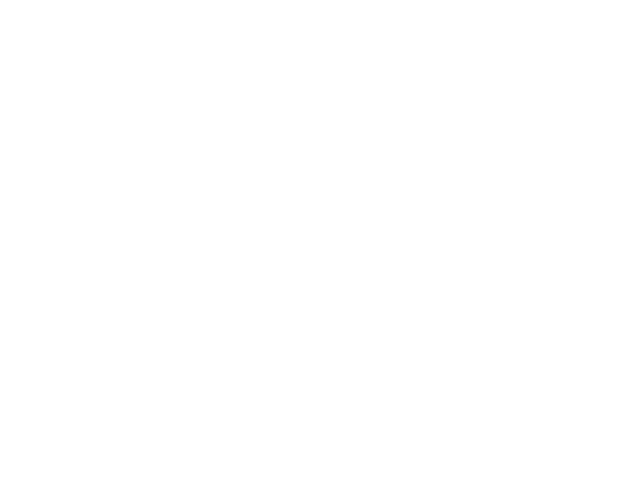
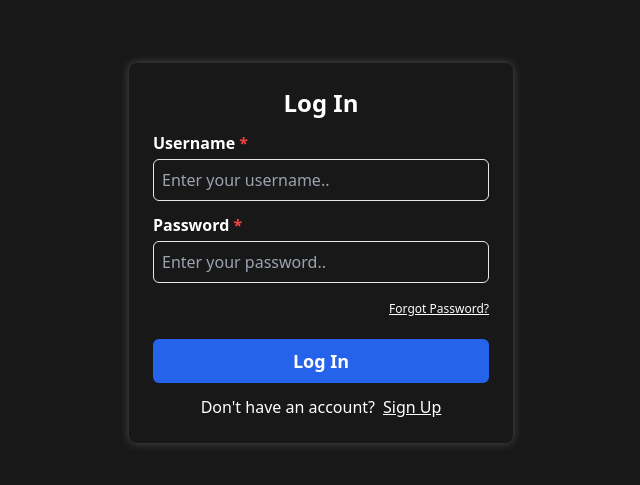
Before and after one commit to shoaibhasann/threads-clone, a React (Vite) app in the folder client/: page /login in a window 1280 px wide. Before the commit this address had no page. Shown: the part 147-632 px from the top of the page, without its empty margins (319-959 px from the left). Built offline with nearby package versions, Linux system fonts and the light colour scheme.

Commit message:
Added: login page

```diff
--- a/client/src/App.jsx
+++ b/client/src/App.jsx
@@ -1,12 +1,14 @@
 import { Route,Routes } from "react-router-dom";
 
 import Home from "./pages/Home.jsx";
+import Login from "./pages/Login.jsx";
 
 
 function App() {
   return (
     <Routes>
       <Route path='/' element={<Home/>} />
+      <Route exact path='/login' element={<Login/>} />
     </Routes>
   )
 }
--- /dev/null
+++ b/client/src/pages/Login.jsx
@@ -0,0 +1,109 @@
+import { useState } from "react";
+import { toast } from "react-hot-toast";
+import { useDispatch } from "react-redux";
+import { Link, useNavigate } from "react-router-dom";
+
+import { login } from "../store/slices/AuthSlice";
+
+function Login() {
+  const dispatch = useDispatch();
+  const navigate = useNavigate();
+
+  const [loginData, setLoginData] = useState({
+    username: "",
+    password: "",
+  });
+
+  const handleUserInput = (e) => {
+    const { name, value } = e.target;
+    setLoginData({
+      ...loginData,
+      [name]: value,
+    });
+  };
+
+  const handleLogin = async (e) => {
+    e.preventDefault();
+
+    if (!loginData.username || !loginData.password) {
+      toast.error("Please fill all the details.");
+    }
+
+    const response = await dispatch(login(loginData));
+
+    if (response?.payload?.success) {
+      navigate("/");
+    }
+
+    setLoginData({
+      email: "",
+      password: "",
+    });
+  };
+
+  return (
+    <div className="flex overflow-x-auto items-center justify-center h-[100vh] bg-dark-secondary">
+      <form
+        noValidate
+        onSubmit={handleLogin}
+        className="flex flex-col justify-center gap-3 p-6 mx-4 sm:mx-0 text-white w-96 shadow-[0_0_10px_#4d4d4d] rounded-lg"
+      >
+        <h1 className="text-center text-2xl font-bold">Log In</h1>
+
+        <div className="flex flex-col gap-1">
+          <label htmlFor="username" className="font-semibold">
+            Username <span className="text-red-500">*</span>
+          </label>
+          <input
+            type="text"
+            required
+            name="username"
+            id="username"
+            placeholder="Enter your username.."
+            className="bg-transparent px-2 py-1 sm:py-2 border rounded-md focus:ring focus:ring-blue-300 outline-none"
+            onChange={handleUserInput}
+            value={loginData.username}
+          />
+        </div>
+
+        <div className="flex flex-col gap-1">
+          <label htmlFor="password" className="font-semibold">
+            Password <span className="text-red-500">*</span>
+          </label>
+          <input
+            type="password"
+            required
+            name="password"
+            id="password"
+            placeholder="Enter your password.."
+            className="bg-transparent px-2 py-1 sm:py-2 border rounded-md focus:ring focus:ring-blue-300 outline-none"
+            onChange={handleUserInput}
+            value={loginData.password}
+          />
+        </div>
+
+        <div className="text-right">
+          <a href="/forgot-password" className="text-xs text-accent underline">
+            Forgot Password?
+          </a>
+        </div>
+
+        <button
+          type="submit"
+          className="mt-2 bg-blue-600 hover:bg-blue-500 rounded-md transition-all ease-in-out duration-300 py-2 font-semibold text-lg cursor-pointer"
+        >
+          Log In
+        </button>
+
+        <p className="flex items-center justify-center gap-2">
+          Don&apos;t have an account?
+          <Link to="/signup" className="text-accent cursor-pointer underline">
+            Sign Up
+          </Link>
+        </p>
+      </form>
+    </div>
+  );
+}
+
+export default Login;
--- a/client/src/store/slices/AuthSlice.js
+++ b/client/src/store/slices/AuthSlice.js
@@ -14,6 +14,7 @@ const initialState = {
     ? JSON.parse(localStorage.getItem("data"))
     : {},
 };
+
 
 // thunk function to create new account
 export const createAccount = createAsyncThunk(
@@ -41,7 +42,7 @@ export const login = createAsyncThunk(
   "/auth/login",
   async (data, { rejectWithValue }) => {
     try {
-      const res = await axiosInstance.post("/auth/login", data);
+      const res = axiosInstance.post("/auth/login", data);
       toast.promise(res, {
         loading: "Logging in...",
         success: (response) => {
@@ -51,6 +52,7 @@ export const login = createAsyncThunk(
       });
       return (await res).data;
     } catch (error) {
+      console.log(error?.response?.data?.message);
       return rejectWithValue(error?.response?.data?.message);
     }
   }
@@ -62,7 +64,6 @@ const authSlice = createSlice({
   reducers: {},
   extraReducers: (builder) => {
     builder
-
       .addCase(createAccount.fulfilled, (state, action) => {
         localStorage.setItem("data", JSON.stringify(action?.payload?.user));
         localStorage.setItem("isLoggedIn", true);
@@ -74,7 +75,6 @@ const authSlice = createSlice({
         state.data = action?.payload?.user;
         state.role = action?.payload?.user?.role;
       })
-
       .addCase(login.fulfilled, (state, action) => {
         localStorage.setItem("data", JSON.stringify(action?.payload?.user));
         localStorage.setItem("isLoggedIn", true);
```
Also changed, not shown: 2 other files (tests, documents, lock files or other folders).
